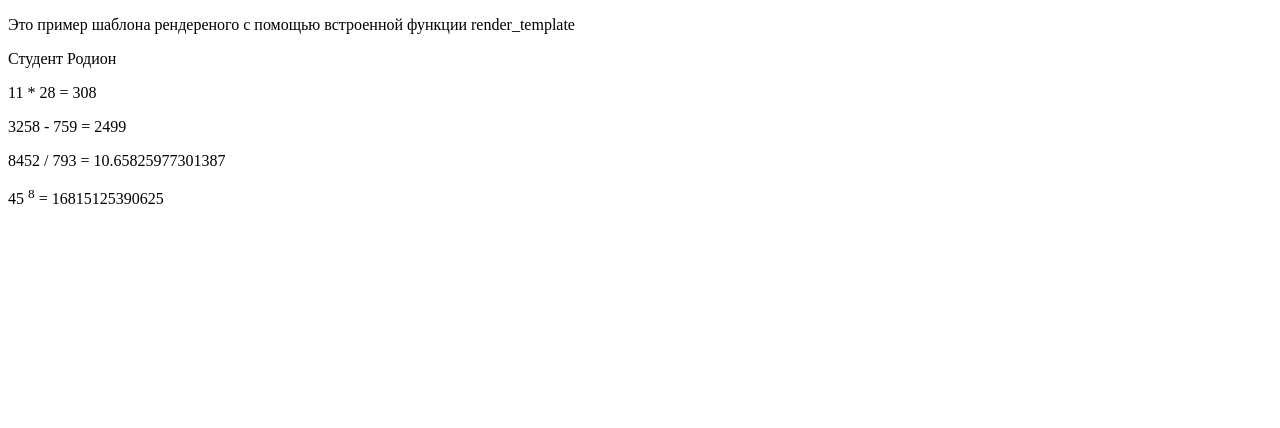
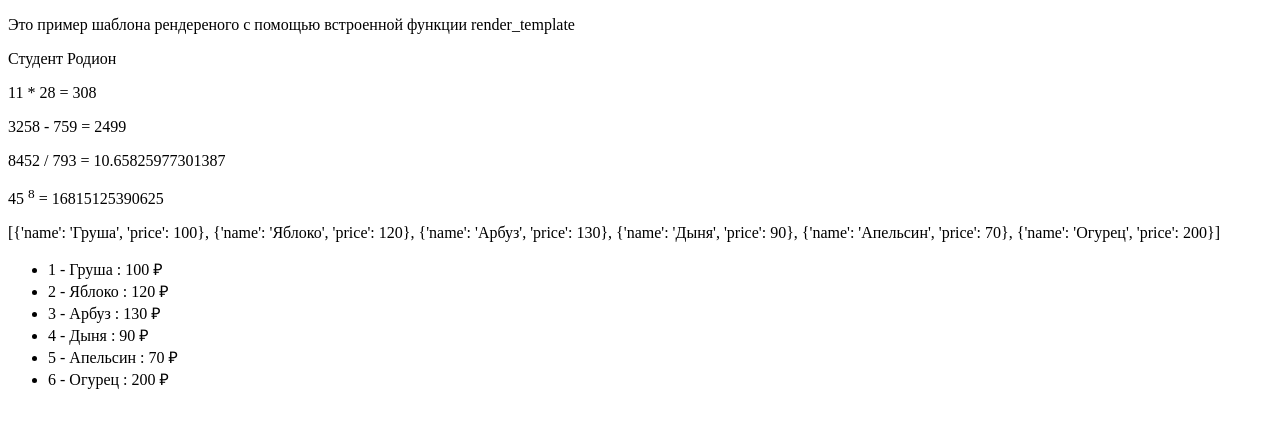
Before and after one commit to rorka491/web-back-labs, a Flask app: page /lab2/example in a window 1280 px wide. Shown: the top 428 px of the page. Run offline with Flask 3, Linux system fonts and the light colour scheme.

Commit message:
Циклы

```diff
--- a/src/app.py
+++ b/src/app.py
@@ -1,4 +1,3 @@
-from crypt import methods
 import datetime
 from flask import Flask, redirect, render_template, request, url_for, Blueprint, abort
 from jinja2 import Environment, FileSystemLoader
@@ -146,8 +145,7 @@ def crash():
 @lab2.route("/")
 @lab2.route("/index")
 def index():
-    template = environment.get_template("index.html")
-    return template.render(), 200
+    return render_template("lab2.html", lab_num=3, name="Родион")
 
 @lab2.route("/a")
 def without_slash():
@@ -186,7 +184,16 @@ def add_flower(name):
 
 @lab2.route("/example")
 def example() -> str:
-    return render_template("example.html", name="Родион")
+    fruits = ["Груша", "Яблоко", "Арбуз", "Дыня", "Апельсин", "Огурец"]
+    fruits = [
+        {"name": "Груша", "price": 100},
+        {"name": "Яблоко", "price": 120},
+        {"name": "Арбуз", "price": 130},
+        {"name": "Дыня", "price": 90},
+        {"name": "Апельсин", "price": 70},
+        {"name": "Огурец", "price": 200},
+    ]
+    return render_template("example.html", name="Родион", fruits=fruits)
 
 
 
--- a/src/templates/example.html
+++ b/src/templates/example.html
@@ -12,5 +12,18 @@
     <p>3258 - 759 = {{ 3258 - 759 }}</p>
     <p>8452 / 793 = {{ 8452 / 793 }}</p>
     <p>45 <sup>8</sup> = {{ 45 ** 8 }}</p>
+    <p>
+    {{fruits}}
+    </p>
+    <p>
+        <ul>
+            {%for f in fruits%}
+            <li>
+                {{loop.index}} - {{f.name}} : {{f.price}} &#x20bd
+            </li>
+            {%endfor%}
+        </ul>
+    </p>
+
 </body>
 </html>
```
Also changed, not shown: src/templates/lab2.html (+9 -0 lines).
